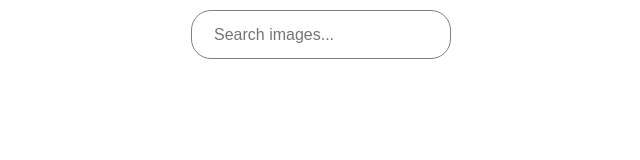
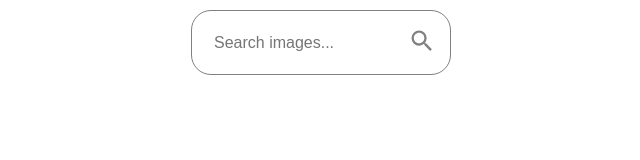
Before and after one commit to andreigubsky/goit-js-hw-12, a plain HTML site: page index.html in a window 1280 px wide. Shown: the whole page, without its empty margins (319-959 px from the left). Drawn offline with Linux system fonts and the light colour scheme.

Commit message:
Deploying to gh-pages from @ andreigubsky/goit-js-hw-12@65182266012434a6141a0adb629245a7a6695a8b 🚀

```diff
--- a/index.html
+++ b/index.html
@@ -8,7 +8,7 @@
     <script type="module" crossorigin src="/goit-js-hw-12/index.js"></script>
     <link rel="modulepreload" crossorigin href="/goit-js-hw-12/assets/vendor-BSTwZ_tR.js">
     <link rel="stylesheet" crossorigin href="/goit-js-hw-12/assets/vendor-DumFYO8Z.css">
-    <link rel="stylesheet" crossorigin href="/goit-js-hw-12/assets/index-DzgkJNVp.css">
+    <link rel="stylesheet" crossorigin href="/goit-js-hw-12/assets/index-DLXXX5va.css">
   </head>
   <body>
     <main>
```
Also changed, not shown: assets/index-DLXXX5va.css (added, +1 -0 lines), assets/index-DzgkJNVp.css (deleted, +0 -1 lines).
